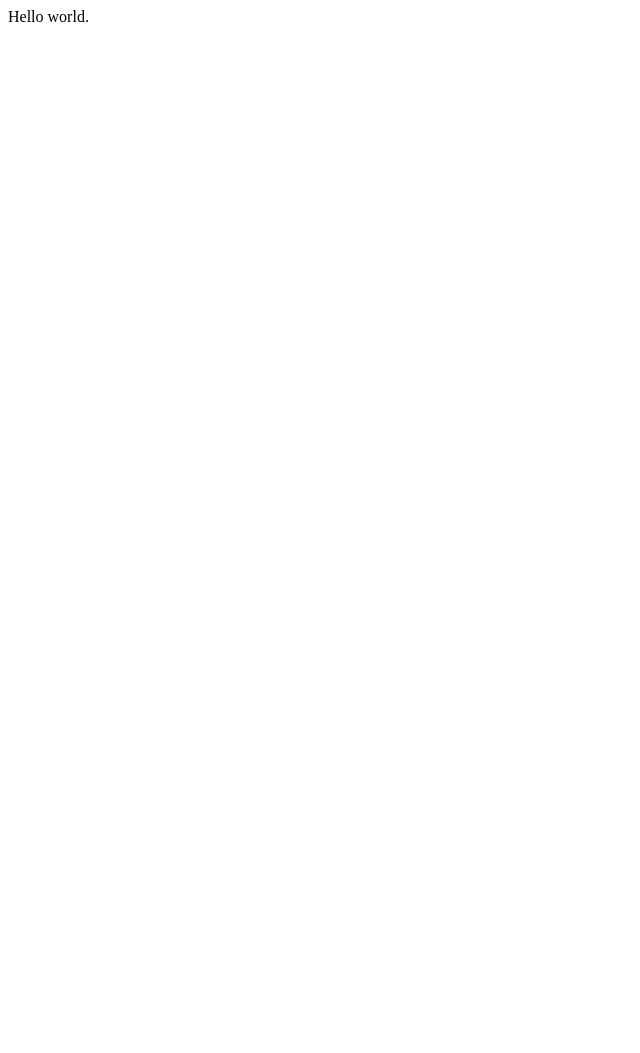
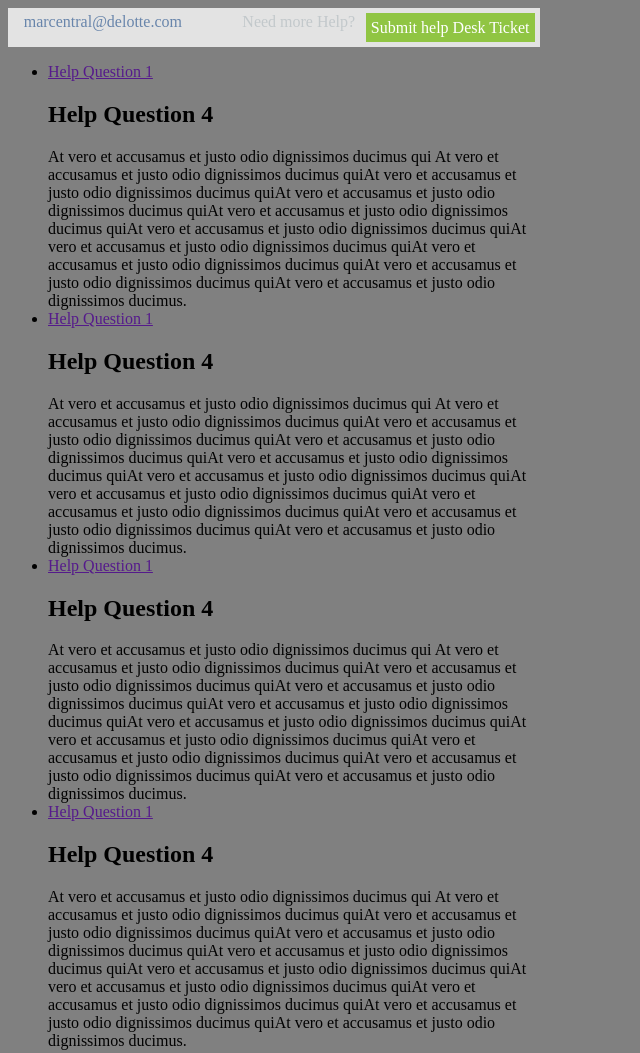
Before and after one commit to opaucara/koApp, a plain HTML site: page index.html in a window 1280 px wide. Shown: the whole page, without its empty margins (0-640 px from the left). Before the commit the page ends 800 px from the top, so only its background shows below. Drawn offline with Linux system fonts and the light colour scheme.

Commit message:
Update stream from RawsonHome

```diff
--- /dev/null
+++ b/css/style.css
@@ -0,0 +1,32 @@
+body {
+  background-color: gray;
+}
+.popup-container {
+  width: 532px;
+  height: 10%;
+}
+/**/
+.help-items {
+  background-color: #e3e3e3;
+  padding: 1%;
+}
+.email {
+  color: rgb(104,133,171);
+  float: left;
+  padding-left: 2%;
+}
+.help {
+  padding-right: 2%;
+  color: rgb(194,200,203);
+  float: right;
+  text-align: right;
+}
+.help-desk{
+  color: #fff;
+  background-color: rgb(144, 197,67);
+  float: right;
+  padding: 1%;
+}
+.clearfix {
+  clear: both;
+}
--- a/index.html
+++ b/index.html
@@ -1,6 +1,60 @@
+<!doctype html>
 <html>
+<head>
+  <title>Backbone App</title>
+  <link rel="stylesheet" href="css/style.css" />
+  <!--script data-main="/main" src="/libs/require.js"></script-->
+</head>
+<body>
+	<div class="popup-container">
+    <section class="help-items">
+      <div class="email">marcentral@delotte.com</div>
+      <div class="help-desk">Submit help Desk Ticket</div>
+      <div class="help">Need more Help?</div>
+      <div class="clearfix"></div>
+    </section>
+    <div class="clearfix"></div>
+    <nav>
+      <ul>
+        <li>
+          <span class="rigth-arrow"></span>
+          <a href="">Help Question 1</a>
+          <div>
+            <h2>Help Question 4</h2>
+            <div>At vero et accusamus et justo odio dignissimos ducimus qui At vero et accusamus et justo odio dignissimos ducimus quiAt vero et accusamus et justo odio dignissimos ducimus quiAt vero et accusamus et justo odio dignissimos ducimus quiAt vero et accusamus et justo odio dignissimos ducimus quiAt vero et accusamus et justo odio dignissimos ducimus quiAt vero et accusamus et justo odio dignissimos ducimus quiAt vero et accusamus et justo odio dignissimos ducimus quiAt vero et accusamus et justo odio dignissimos ducimus quiAt vero et accusamus et justo odio dignissimos ducimus.
+            </div>
+          </div>
+        </li>
+        <li>
+          <span class="rigth-arrow"></span>
+          <a href="">Help Question 1</a>
+          <div>
+            <h2>Help Question 4</h2>
+            <div>At vero et accusamus et justo odio dignissimos ducimus qui At vero et accusamus et justo odio dignissimos ducimus quiAt vero et accusamus et justo odio dignissimos ducimus quiAt vero et accusamus et justo odio dignissimos ducimus quiAt vero et accusamus et justo odio dignissimos ducimus quiAt vero et accusamus et justo odio dignissimos ducimus quiAt vero et accusamus et justo odio dignissimos ducimus quiAt vero et accusamus et justo odio dignissimos ducimus quiAt vero et accusamus et justo odio dignissimos ducimus quiAt vero et accusamus et justo odio dignissimos ducimus.
+            </div>
+          </div>
+        </li>
+        <li>
+          <span class="down-arrow"></span>
+          <a href="">Help Question 1</a>
+          <div>
+            <h2>Help Question 4</h2>
+            <div>At vero et accusamus et justo odio dignissimos ducimus qui At vero et accusamus et justo odio dignissimos ducimus quiAt vero et accusamus et justo odio dignissimos ducimus quiAt vero et accusamus et justo odio dignissimos ducimus quiAt vero et accusamus et justo odio dignissimos ducimus quiAt vero et accusamus et justo odio dignissimos ducimus quiAt vero et accusamus et justo odio dignissimos ducimus quiAt vero et accusamus et justo odio dignissimos ducimus quiAt vero et accusamus et justo odio dignissimos ducimus quiAt vero et accusamus et justo odio dignissimos ducimus.
+            </div>
+          </div>
+        </li>
+        <li>
+          <span class="rigth-arrow"></span>
+          <a href="">Help Question 1</a>
+          <div>
+            <h2>Help Question 4</h2>
+            <div>At vero et accusamus et justo odio dignissimos ducimus qui At vero et accusamus et justo odio dignissimos ducimus quiAt vero et accusamus et justo odio dignissimos ducimus quiAt vero et accusamus et justo odio dignissimos ducimus quiAt vero et accusamus et justo odio dignissimos ducimus quiAt vero et accusamus et justo odio dignissimos ducimus quiAt vero et accusamus et justo odio dignissimos ducimus quiAt vero et accusamus et justo odio dignissimos ducimus quiAt vero et accusamus et justo odio dignissimos ducimus quiAt vero et accusamus et justo odio dignissimos ducimus.
+            </div>
+          </div>
+        </li>
+      </ul>
+    </nav>
+  </div>
 
-  <body>
-    <p>Hello world.</p>
-  </body>
+</body>
 </html>
```
Also changed, not shown: main.js (added, +34 -0 lines), 01_Help.png (added).
